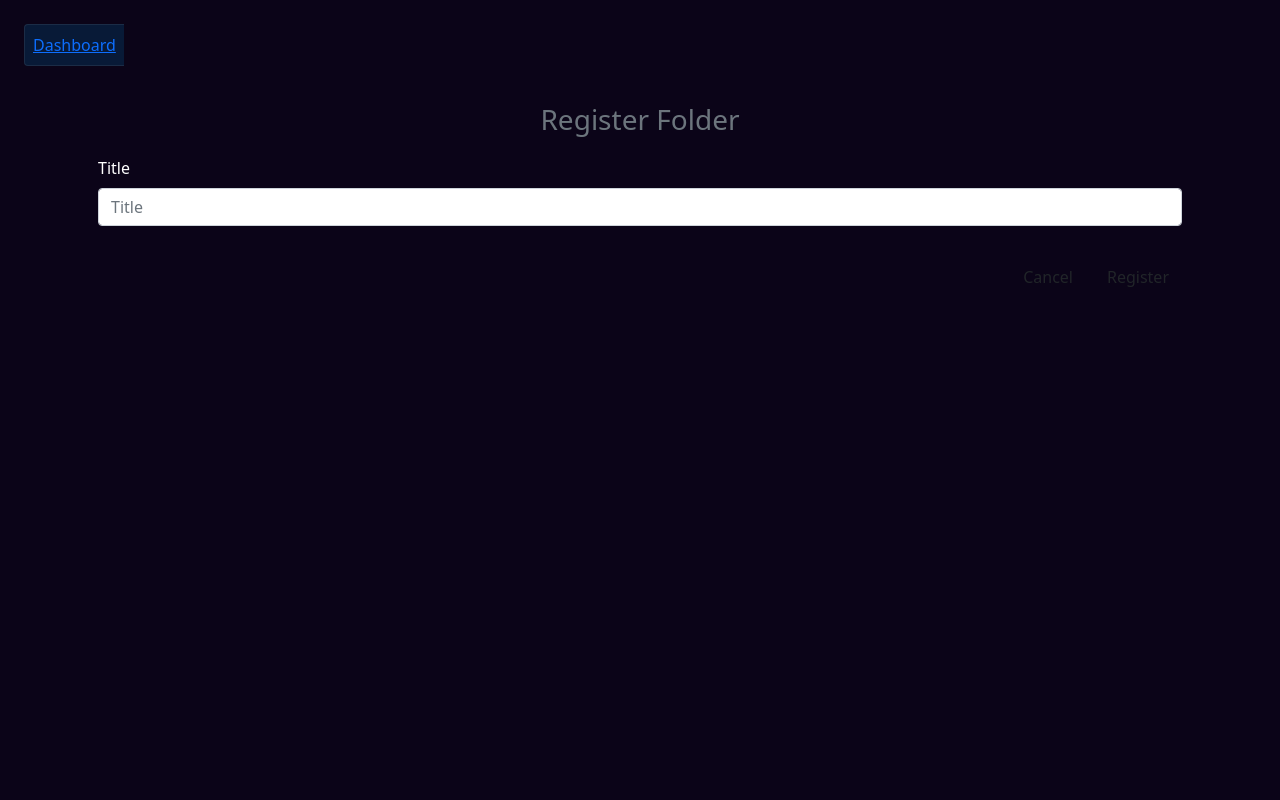
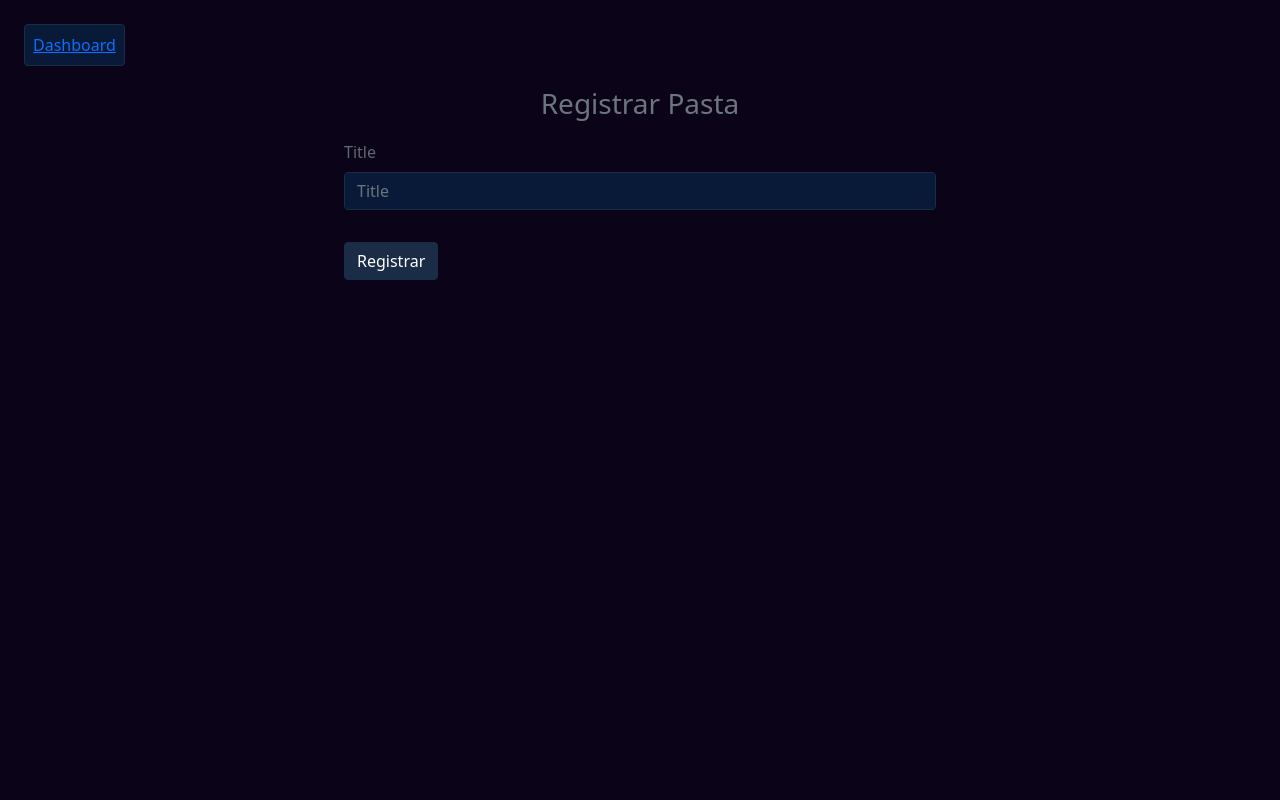
Before and after one commit to LucasSantus/django-folders, a Django app: page /folder/register/ in a window 1280 px wide. Run offline with Django 3.2, Linux system fonts and the light colour scheme; some libraries are stand-ins or nearby versions.

Commit message:
:psuhpin: insert changes in code for organization

```diff
--- a/apps/folders/views/folder.py
+++ b/apps/folders/views/folder.py
@@ -13,7 +13,7 @@ def register_folder(request):
 
     context = {
         'form': form,
-        'action': 'Register'
+        'action': 'Registrar'
     }
     return render(request, "folders/register_folder.html", context)
 
@@ -37,7 +37,7 @@ def register_sub_folder(request, slug_folder):
 
     context = {
         'form': form,
-        'action': 'Register'
+        'action': 'Registrar'
     }
     return render(request, "folders/register_folder.html", context)
 
--- a/static/css/index.css
+++ b/static/css/index.css
@@ -24,7 +24,47 @@ main {
     background-color: var(--secondary-color);
 }
 
+.bg__custom__third{
+    background-color: var(--third-color);
+}
+
+/* TEXT CUSTOMS */
+.text__custom__primary{
+    color: var(--primary-color) !important;
+}
+
+.text__custom__secondary{
+    color: var(--secondary-color) !important;
+}
+
+.text__custom__third{
+    color: var(--third-color) !important;
+}
+
+/* BUTTONS CUSTOMS */
+.btn__custom__primary,
+.btn__custom__secondary,
+.btn__custom__third{
+    color: white !important;
+}
+
+.btn__custom__primary{
+    background-color: var(--primary-color);
+}
+
+.btn__custom__secondary{
+    background-color: var(--secondary-color);
+}
+
+.btn__custom__third{
+    background-color: var(--third-color);
+}
+
 /* BORDER CUSTOMS */
+.rounded__custom{
+    border-radius: 15px;
+}
+
 .border__custom{
     border: 1px solid var(--third-color);
 }
@@ -45,53 +85,68 @@ main {
     border-left: 1px solid var(--third-color);
 }
 
-/* TEXT CUSTOMS */
-.text__custom__primary{
-    color: var(--primary-color) !important;
+/* FORMS CUSTOMS */
+.form-label{
+    color: #616871;
 }
 
-.text__custom__secondary{
-    color: var(--secondary-color) !important;
-}
-
-.text__custom__third{
-    color: var(--third-color) !important;
-}
-
-/* OTHERS */
-.hover:hover{
-    opacity: .7;
-}
-
-.dropdown-menu{
-    padding: 5px;
-}
-
-.rounded__custom{
-    border-radius: 15px;
-}
-
-.form-label{
-    color: white
+.form-control,
+.form-control:focus{
+    background-color: var(--secondary-color);
+    border: 1px solid var(--third-color);
+    color: #616871;
 }
 
 .help-block{
     color: red;
 }
 
+/* DROPDOWNS CUSTOMS */
 .dropdown-menu{
+    padding: 8px;
     border-radius: 15px;
     margin-left: 15px !important;
     margin-right: 15px !important;
     background-color: var(--secondary-color);
 }
 
+.dropdown-item{
+    border-radius: 10px;
+}
+
 .dropdown-item:hover{
-    border-radius: 10px;
     background-color: var(--third-color);
 }
 
 .dropdown-item:focus{
-    border-radius: 10px;
     background-color: var(--primary-color);
 }
+
+/* MODAL CUSTOMS */
+.modal-header{
+    border: 0px;
+    border-top-left-radius: 15px;
+    border-top-right-radius: 15px;
+    background-color: var(--secondary-color);
+    border-bottom: 1px solid white;
+}
+
+.modal-header .btn-close{
+    color: white !important;
+}
+
+.modal-body{
+    background-color: var(--secondary-color);
+    border-bottom-left-radius: 15px;
+    border-bottom-right-radius: 15px;
+}
+
+.modal-content{
+    border-radius: 50px !important;
+    color: white
+}
+
+/* OTHERS CUSTOMS */
+.hover:hover{
+    opacity: .7;
+}
--- a/templates/base.html
+++ b/templates/base.html
@@ -40,7 +40,9 @@
                         <nav aria-label="breadcrumb">
                             <ol class="breadcrumb ">
                                 {% if request.path == '/' %}
-                                    <li class="breadcrumb-item p-2 bg__custom__secondary rounded active border__custom" aria-current="page">Dashboard</li>
+                                    <li class="breadcrumb-item p-2 bg__custom__secondary rounded border__custom active" aria-current="page">Dashboard</li>
+                                {% elif 'register' in request.path or 'change' in request.path %}
+                                    <li class="breadcrumb-item p-2 bg__custom__secondary rounded border__custom"><a href="/" class="hover">Dashboard</a></li>
                                 {% else %}
                                     <li class="breadcrumb-item p-2 bg__custom__secondary
                                         {% if not breadcrumb %}
@@ -53,7 +55,7 @@
                                         {% if forloop.last %}
                                             <li class="breadcrumb-item active bg__custom__secondary p-2 rounded-end border__custom__top border__custom__bottom border__custom__right" aria-current="page">{{breadcrumb.title}}</li>
                                         {% else %}
-                                            <li class="breadcrumb-item bg__custom__secondary p-2 border__custom__top border__custom__bottom"><a href="{% url 'list_sub_folders' breadcrumb.slug %}">{{breadcrumb.title}}</a></li>
+                                            <li class="breadcrumb-item bg__custom__secondary p-2 border__custom__top border__custom__bottom"><a href="{% url 'list_sub_folders' breadcrumb.slug %}" class="hover">{{breadcrumb.title}}</a></li>
                                         {% endif %}
                                     {% endfor %}
                                 {% endif %}
--- a/templates/folders/register_folder.html
+++ b/templates/folders/register_folder.html
@@ -5,21 +5,24 @@
 {% load bootstrap5 %}
 
 {% block content %}
-    <div class="container ">
-        <form method="POST">
+    <div class="container col-12 col-sm-8 col-md-6">
+        <form method="POST" class="d-flex flex-column justify-content-center">
             {% csrf_token %}
-            <div class="modal-body">
-                <p class="text-muted fs-3 text-center">{{action}} Folder</p>
-                {% bootstrap_form form %}
-                <div class="d-flex justify-content-end pt-3 gap-2">
-                    <a href="/" class="btn btn__custom__secondary">
-                        Cancel
-                    </a>
-                    <button class="btn btn__custom__primary">
-                        {{action}}
-                    </button>
-                </div>
+            <p class="text-muted fs-3 text-center">{{action}} Pasta</p>
+            {% bootstrap_form form %}
+            <div class="d-flex justify-content-start pt-3 gap-2">
+                <button class="btn btn__custom__third border__custom hover">
+                    {{action}}
+                </button>
             </div>
         </form>
     </div>
 {% endblock %}
+
+{% block script %}
+    <script type="text/javascript">
+        $(document).ready(function(){
+            $(".form-control").removeAttr("required", true)
+        });
+    </script>
+{% endblock %}
```
Also changed, not shown: templates/home/index.html (+6 -7 lines).
